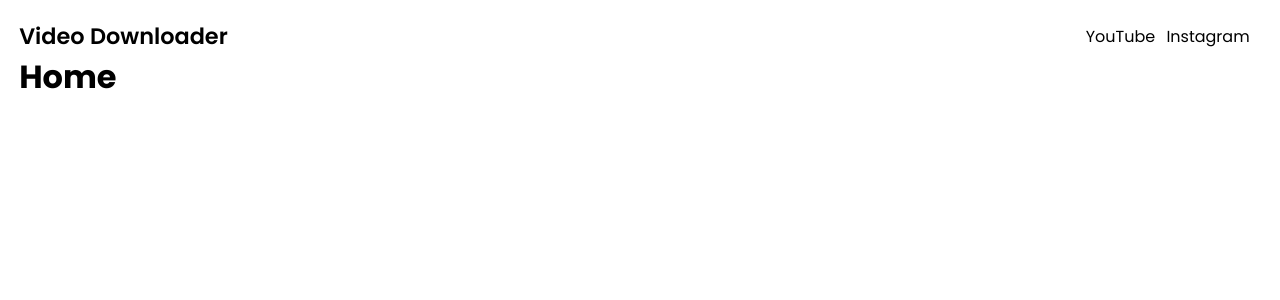
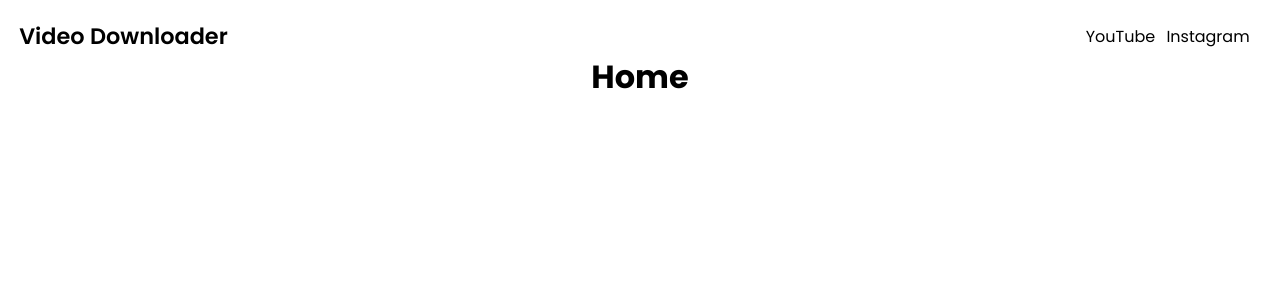
Before and after one commit to Lehxugo/Video-downloader, a React (Create React App) app in the folder frontend/: page / in a window 1280 px wide. Shown: the top 300 px of the page. Built offline with nearby package versions, Linux system fonts and the light colour scheme.

Commit message:
video details and download html and css

```diff
--- a/frontend/public/index.html
+++ b/frontend/public/index.html
@@ -12,7 +12,6 @@
   </head>
   <body>
     <noscript>You need to enable JavaScript to run this app.</noscript>
-    <div id="root"></div>
-
+    <div id="root" class="main"></div>
   </body>
 </html>
--- a/frontend/src/App.css
+++ b/frontend/src/App.css
@@ -6,10 +6,14 @@
   --background-color: white;
   --font-color: black;
   --youtube-red-color: #FF0000;
-  --input-shadow-color: rgba(99, 99, 99, 0.2);
+  --input-shadow: rgba(99, 99, 99, 0.2) 0px 2px 8px 0px;
   --white-font-color: whitesmoke;
   --search-bar-element-radius: 5px;
   --search-bar-height: 40px;
+  --blue-side-color: #246dec;
+  --content-margin: 1.5%;
+  --video-info-element-height: 50%;
+  --video-info-thumbnail-aspect-ratio: 16/9;
 }
 
 * {
@@ -21,14 +25,42 @@
   background-color: var(--background-color);
 }
 
+body {
+  width: 100vw;
+  height: 100vh;
+}
+
+.main {
+  width: 100%;
+  height: 100%;
+  display: flex;
+  flex-direction: column;
+}
+
+main {
+  display: flex;
+  flex-direction: column;
+  align-items: center;
+}
+
 .content {
-  margin: 1.5%;
+  flex-grow: 1;
+  margin: var(--content-margin);
+  display: flex;
+  flex-direction: column;
+  align-items: center;
 }
 
 .nav-content {
+  width: 100%;
   display: flex;
   align-items: center;
   justify-content: space-between;
+}
+
+.main-content {
+  width: 100%;
+  flex-grow: 1;
 }
 
 .nav-title {
@@ -37,7 +69,6 @@
 }
 
 a, a:visited {
-  color: var(--font-color);
   text-decoration: none;
 }
 
@@ -50,6 +81,8 @@ a, a:visited {
 
 .youtube-downloader-content {
   margin-top: 100px;
+  width: 100%;
+  flex-grow: 1;
   display: flex;
   flex-direction: column;
   align-items: center;
@@ -67,6 +100,7 @@ a, a:visited {
 
 .search-section {
   margin-top: 30px;
+  margin-bottom: 30px;
   width: 100%;
   display: flex;
   flex-direction: column;
@@ -88,7 +122,11 @@ a, a:visited {
   border: 0;
   border-radius: var(--search-bar-element-radius);
   padding-left: 20px;
-  box-shadow: var(--input-shadow-color) 0px 2px 8px 0px;
+  box-shadow: var(--input-shadow);
+}
+
+.search-input:active {
+  border-color: var(--blue-side-color);
 }
 
 .search-button {
@@ -97,9 +135,60 @@ a, a:visited {
   margin-left: 5px;
   border: 0;
   border-radius: var(--search-bar-element-radius);
-  background-color: #246dec;
+  background-color: var(--blue-side-color);
   color: var(--white-font-color);
   font-family: var(--font-family);
   cursor: pointer;
   font-weight: 600;
 }
+
+.error-message {
+  color: red;
+}
+
+.video-info {
+  width: 100%;
+  flex-grow: 1;
+  display: flex;
+  align-items: center;
+  justify-content: center;
+}
+
+.video-thumbnail {
+  width: 30%;
+  aspect-ratio: var(--video-info-thumbnail-aspect-ratio);
+  margin-right: 5%;
+  border-radius: var(--search-bar-element-radius);
+}
+
+.video-details {
+  width: 20%;
+  height: var(--video-info-element-height);
+  border: 0;
+  border-radius: var(--search-bar-element-radius);
+
+  display: flex;
+  flex-direction: column;
+  justify-content: center;
+  word-break: break-all;
+}
+
+.video-details > h2 {
+  margin-bottom: 10px;
+}
+
+.download-button {
+  margin-top: 50px;
+  display: inline-flex;
+  width: 40%;
+  height: var(--search-bar-height);
+  border-radius: var(--search-bar-element-radius);
+
+  align-items: center;
+  justify-content: center;
+  background-color: var(--font-color);
+  color: var(--white-font-color);
+  font: var(--font-family);
+  font-weight: 600;
+  font-size: 0.85rem;
+}
--- a/frontend/src/components/NavigationBar.js
+++ b/frontend/src/components/NavigationBar.js
@@ -13,7 +13,7 @@ function NavigationBar () {
                         <NavLink>Instagram</NavLink>
                     </div>
             </header>
-            <main>
+            <main className="main-content">
                 <Outlet />
             </main>
         </div>
--- a/frontend/src/components/YoutubeDownloader.js
+++ b/frontend/src/components/YoutubeDownloader.js
@@ -51,13 +51,20 @@ function YoutubeDownloader () {
                     <button className="search-button" onClick={handleSearchClick}>Search</button>
                 </div>
             </div>
-            <p>{url}</p>
-            {thumbnailURL !== '' ? <img src={thumbnailURL} alt={title}></img> : <></>}
-            <p>{title}</p>
-            <p>{author}</p>
-            <p>{duration}</p>
-            <p style={{color: 'red'}}>{errorMessage}</p>
-            {title !== '' ? <Link to={backendURL + `/youtube-download?URL=${url}`}>Download</Link> : <></>}
+            {errorMessage !== '' ? <p className="error-message">{errorMessage}</p> : <></>}
+            {title !== '' ?
+                <div className="video-info">
+                    {thumbnailURL !== '' ? <img src={thumbnailURL} alt={title} className="video-thumbnail"></img> : <></>}
+                    <div className="video-details">
+                        <h2>{title}</h2>
+                        <p>{author}</p>
+                        <p>{Math.floor(duration/60)}:{duration%60}</p>
+                        {title !== '' ? <Link to={backendURL + `/youtube-download?URL=${url}`} className="download-button">Download</Link> : <></>}
+                    </div>
+                </div>
+                :
+                <></>
+            }
         </div>
     );
 }
```
